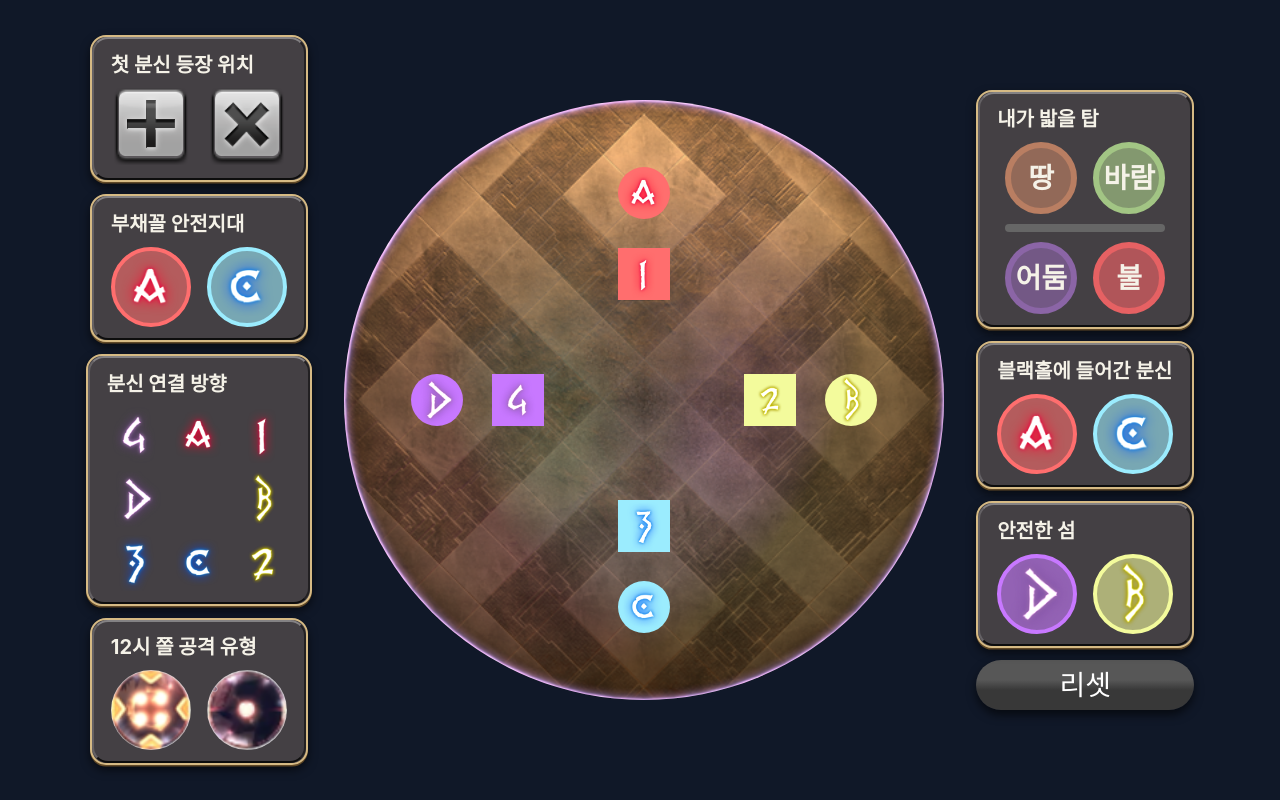
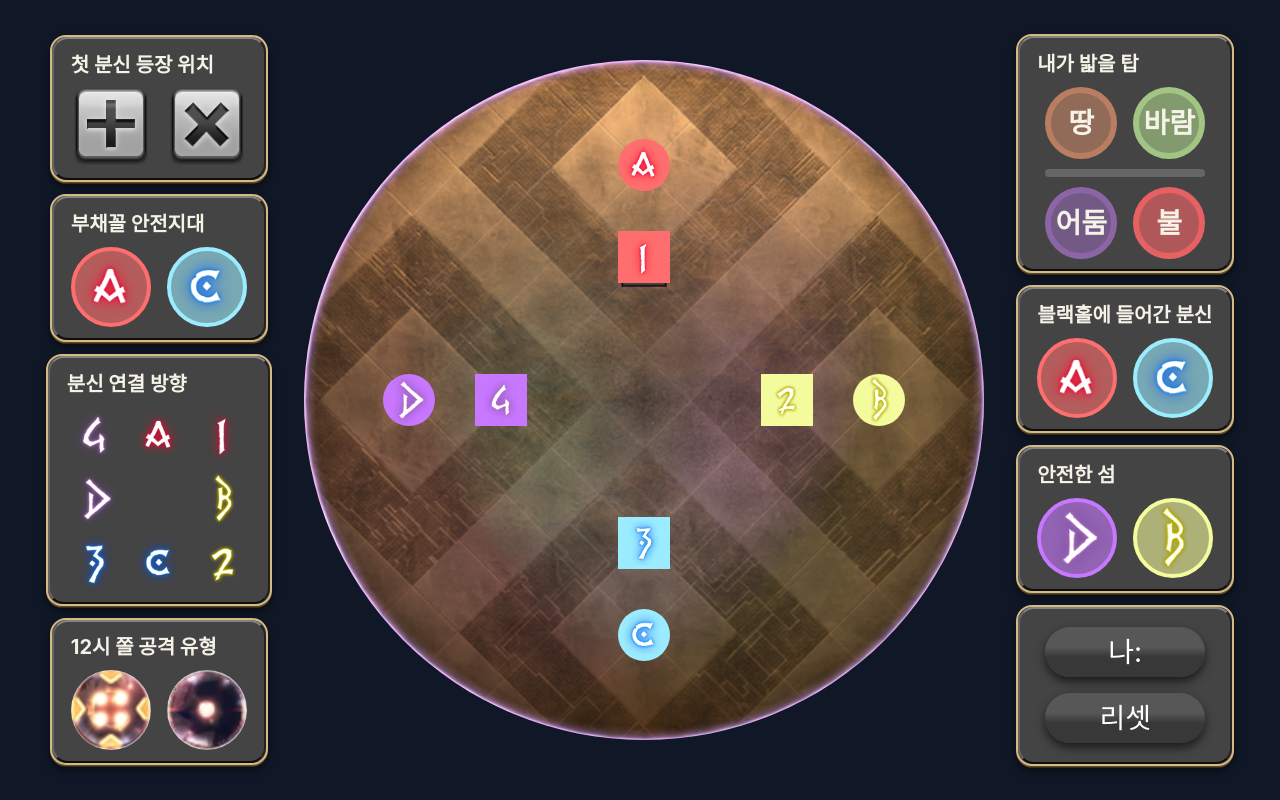
Before and after one commit to chalkpe/ffxiv-dream-notepad, a React (Vite) app: page / in a window 1280 px wide. Built offline with nearby package versions, Linux system fonts and the light colour scheme.

Commit message:
feat: layout and functions

```diff
--- a/src/components/Battlefield.tsx
+++ b/src/components/Battlefield.tsx
@@ -28,7 +28,7 @@ export const Battlefield = () => {
   const className = 'size-[6.5vmin] absolute -translate-x-1/2 -translate-y-1/2'
 
   return (
-    <div className="aspect-square relative w-[75vmin]">
+    <div className="aspect-square relative w-[85vmin]">
       <img src="/field.png" alt="전장" className="absolute top-0 left-0 w-full h-full object-contain rounded-full" />
 
       {/* <div className="absolute top-0 left-0 w-full h-full rounded-full border-4 border-gray-400" /> */}
--- a/src/components/DreamResetButtom.tsx
+++ b/src/components/DreamResetButton.tsx
@@ -1,6 +1,5 @@
 import { useSetAtom } from 'jotai'
 import { useCallback } from 'react'
-import { cn } from '../lib/utils'
 import {
   cloneEncounterPositionAtom,
   firstAttackAtom,
@@ -10,6 +9,7 @@ import {
   swallowedCloneAtom,
   towerTypeAtom,
 } from '../stores/state'
+import { XIVButton } from './XIVButton'
 
 export const DreamResetButton = () => {
   const setCloneEncounterPosition = useSetAtom(cloneEncounterPositionAtom)
@@ -38,20 +38,5 @@ export const DreamResetButton = () => {
     setTowerTypeAtom,
   ])
 
-  return (
-    <button
-      type="button"
-      onClick={onClick}
-      className={cn(
-        'cursor-pointer',
-        'rounded-[10vmin] w-full px-[2vmin] py-[0.5vmin]',
-        'shadow-[0_0.6vmin_1.2vmin_rgba(0,0,0,0.6)]',
-        'text-white text-[3.5vmin]',
-        'bg-[linear-gradient(to_bottom,#575757_0%,#575757_40%,#383838_60%,#383838_100%)]',
-        'hover:bg-[linear-gradient(to_bottom,#6e6e6e_0%,#6e6e6e_40%,#4c4c4c_60%,#4c4c4c_100%)]',
-      )}
-    >
-      리셋
-    </button>
-  )
+  return <XIVButton onClick={onClick}>리셋</XIVButton>
 }
--- a/src/components/DreamSwitchB.tsx
+++ b/src/components/DreamSwitchB.tsx
@@ -1,14 +1,15 @@
-import { useAtom, useAtomValue } from 'jotai'
+import { useAtom } from 'jotai'
 import { useMemo } from 'react'
 import { bottomTowers, islands, roles, swallowedClones, topTowers } from '../lib/ffxiv'
 import { cn } from '../lib/utils'
 import { roleAtom, safeIslandAtom, swallowedCloneAtom, towerTypeAtom } from '../stores/state'
-import { DreamResetButton } from './DreamResetButtom'
+import { DreamResetButton } from './DreamResetButton'
+import { XIVButton } from './XIVButton'
 import { XIVDialog } from './XIVDialog'
 
 export const DreamSwitchB = () => {
   const [towerType, setTowerType] = useAtom(towerTypeAtom)
-  const role = useAtomValue(roleAtom)
+  const [role, setRole] = useAtom(roleAtom)
   const [swallowedClone, setSwallowedClone] = useAtom(swallowedCloneAtom)
   const [safeIsland, setSafeIsland] = useAtom(safeIslandAtom)
 
@@ -100,7 +101,20 @@ export const DreamSwitchB = () => {
         </div>
       </XIVDialog>
 
-      <DreamResetButton />
+      <XIVDialog className="flex flex-col gap-[2vmin] p-[1vmin]" containerClassName="w-full">
+        <XIVButton
+          onClick={() =>
+            setRole((role) =>
+              roles.findIndex((r) => r.id === role) === roles.length - 1
+                ? roles[0].id
+                : roles[roles.findIndex((r) => r.id === role) + 1].id,
+            )
+          }
+        >
+          나: {role}
+        </XIVButton>
+        <DreamResetButton />
+      </XIVDialog>
     </div>
   )
 }
--- /dev/null
+++ b/src/components/XIVButton.tsx
@@ -0,0 +1,22 @@
+import type { ComponentProps, FC } from 'react'
+import { cn } from '../lib/utils'
+
+export const XIVButton: FC<ComponentProps<'button'>> = ({ className, children, ...props }) => {
+  return (
+    <button
+      type="button"
+      {...props}
+      className={cn(
+        'cursor-pointer',
+        'rounded-[10vmin] w-full px-[2vmin] py-[0.5vmin]',
+        'shadow-[0_0.6vmin_1.2vmin_rgba(0,0,0,0.6)]',
+        'text-white text-[3.5vmin]',
+        'bg-[linear-gradient(to_bottom,#575757_0%,#575757_40%,#383838_60%,#383838_100%)]',
+        'hover:bg-[linear-gradient(to_bottom,#6e6e6e_0%,#6e6e6e_40%,#4c4c4c_60%,#4c4c4c_100%)]',
+        className,
+      )}
+    >
+      {children}
+    </button>
+  )
+}
--- a/src/components/XIVDialog.tsx
+++ b/src/components/XIVDialog.tsx
@@ -16,7 +16,7 @@ export function XIVDialog({ children, type = 'normal', active = true, className,
         'relative inline-block',
         'rounded-[2vmin] border-[0.25vmin]',
         'px-[2.4vmin] py-[1.6vmin]',
-        'bg-[#444044] text-[#f5f2e8]',
+        'bg-[#444444] text-[#f5f2e8]',
         active ? (type === 'normal' ? 'border-[#D6BA84]' : 'border-[#d9dad9]') : 'border-transparent',
         active
           ? type === 'normal'
@@ -32,7 +32,7 @@ export function XIVDialog({ children, type = 'normal', active = true, className,
           'pointer-events-none',
           'absolute inset-0',
           'rounded-[2vmin]',
-          'border-t-[0.25vmin] border-l-[0.25vmin] border-r-[0.25vmin] border-b-[0.25vmin]',
+          active && 'border-t-[0.25vmin] border-l-[0.25vmin] border-r-[0.25vmin] border-b-[0.25vmin]',
           'border-t-[rgba(255,255,255,0.35)]',
           'border-l-[rgba(255,255,255,0.18)]',
           'border-r-[rgba(0,0,0,0.5)]',
```
